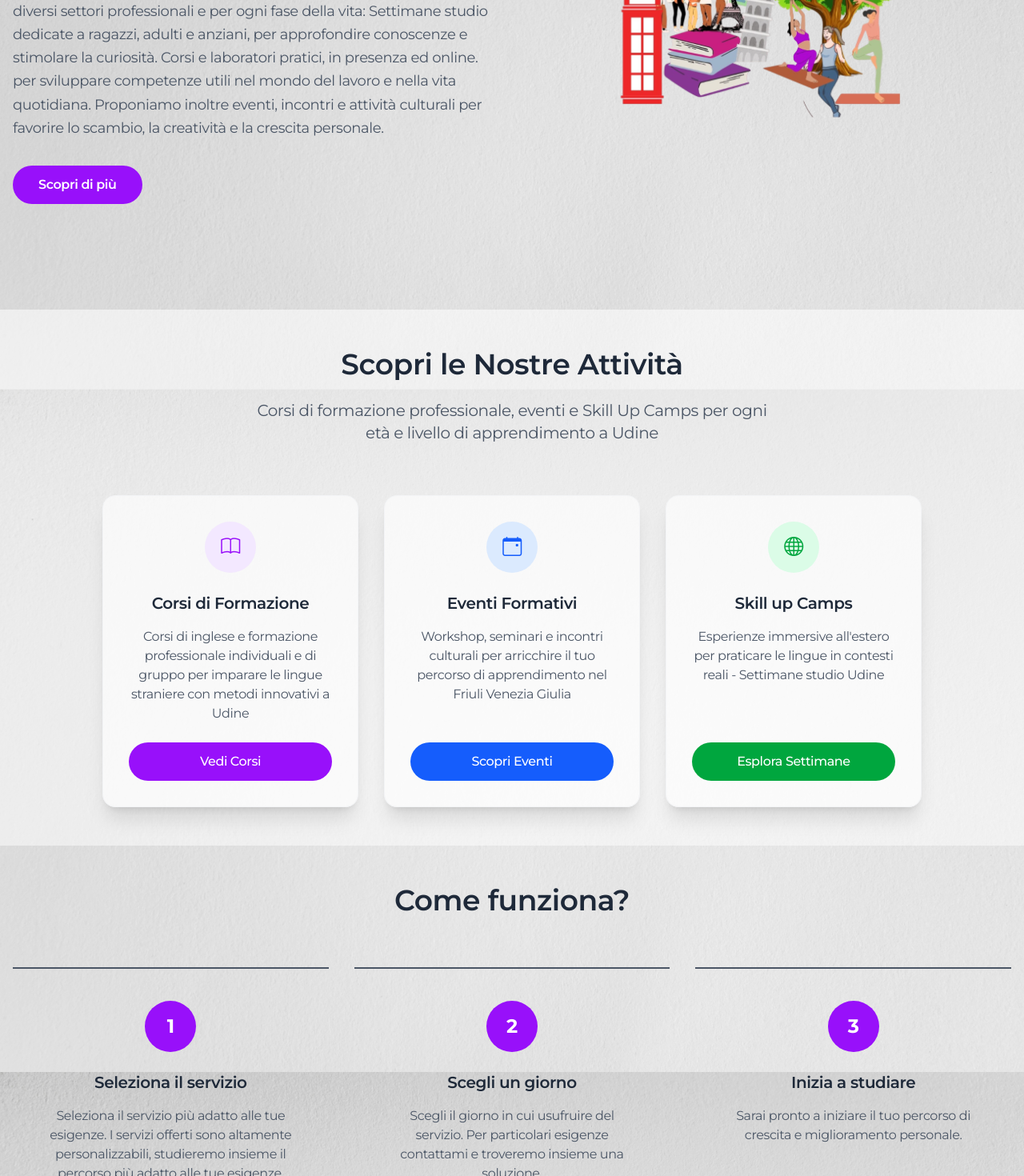
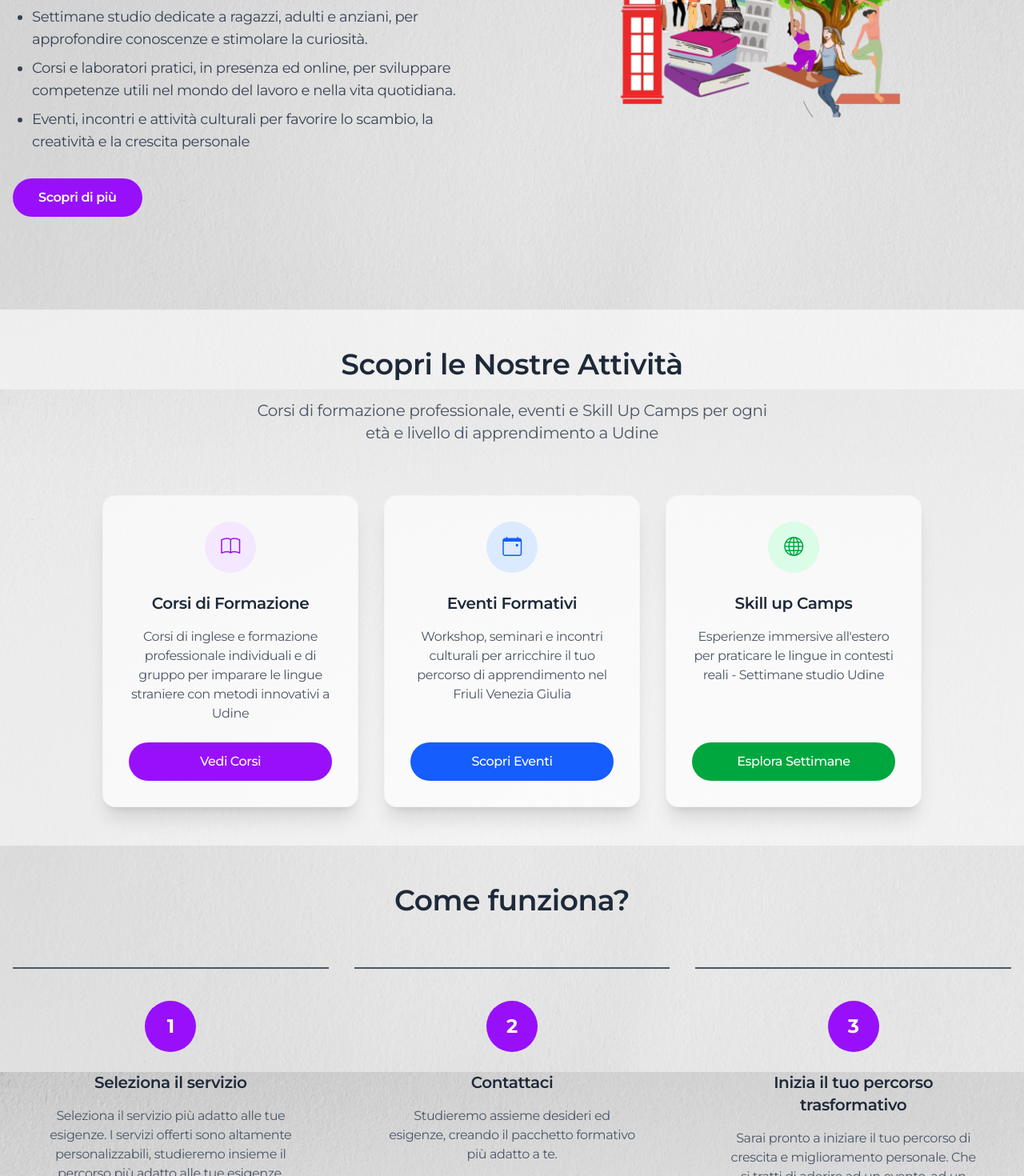
Before and after one commit to jaderdaniotti/ALL-HUB, a React (Vite) app: page / in a window 1280 px wide. Shown: the part 1220-2690 px from the top of the page at 80% size. Built offline with nearby package versions, Linux system fonts and the light colour scheme; a web font is replaced by a local one.

Commit message:
Revise mission and service descriptions in English and Italian translations for clarity and engagement. Introduce bullet points for key offerings and update related components in the home page to reflect these changes.

```diff
--- a/src/locales/en/translation.json
+++ b/src/locales/en/translation.json
@@ -18,8 +18,13 @@
       "cta2": "Contact us now"
     },
     "mission": {
-      "title": "Grow with us, transform your knowledge",
-      "description": "Our educational center was born with the goal of accompanying every person on a path of continuous growth — mental, professional and personal.\nWe offer personalized training paths, designed for different professional sectors and for every phase of life:\nStudy weeks dedicated to young people, adults and elderly, to deepen knowledge and stimulate curiosity.\nPractical courses and workshops, in person and online, to develop skills useful in the world of work and daily life.\nWe also propose events, meetings and cultural activities to promote exchange, creativity and personal growth.",
+      "title": "ENHANCE YOURSELF",
+      "description": "Our educational center was created to accompany every person on a path of continuous growth — mental, professional and personal. We propose:",
+      "points": {
+        "studyWeeks": "Study weeks dedicated to children, adults and seniors, to deepen knowledge and stimulate curiosity.",
+        "courses": "Practical courses and workshops, in-person and online, to develop skills useful for work and everyday life.",
+        "events": "Events, meetings and cultural activities to promote exchange, creativity and personal growth"
+      },
       "cta": "Learn more"
     },
     "services": {
@@ -61,15 +66,15 @@
       "title": "How it works?",
       "step1": {
         "title": "Select the service",
-        "description": "Select the service most suitable for your needs. The services offered are highly customizable, we will study together the path most suitable for your needs."
+        "description": "Select the service that best suits your needs. Our services are highly customizable and we will design together the most suitable path for you."
       },
       "step2": {
-        "title": "Choose a day",
-        "description": "Choose the day you want to use the service. For particular needs, contact me and we will find a solution together."
+        "title": "Contact us",
+        "description": "We will explore your wishes and needs together, creating the most suitable training package for you."
       },
       "step3": {
-        "title": "Start studying",
-        "description": "You will be ready to start your journey of growth and personal improvement."
+        "title": "Start your transformative journey",
+        "description": "You will be ready to start your path of growth and personal improvement. Whether it is joining an event, a workshop or participating in a study week in Italy or Europe, we will be there to support and guide you."
       }
     },
     "finalCta": {
@@ -81,15 +86,15 @@
       "title": "How it works?",
       "step1": {
         "title": "Select the service",
-        "description": "Select the service most suitable for your needs. The services offered are highly customizable, we will study together the path most suitable for your needs."
+        "description": "Select the service that best suits your needs. Our services are highly customizable and we will design together the most suitable path for you."
       },
       "step2": {
-        "title": "Choose a day",
-        "description": "Choose the day you want to use the service. For particular needs, contact me and we will find a solution together."
+        "title": "Contact us",
+        "description": "We will explore your wishes and needs together, creating the most suitable training package for you."
       },
       "step3": {
-        "title": "Start studying",
-        "description": "You will be ready to start your journey of growth and personal improvement."
+        "title": "Start your transformative journey",
+        "description": "You will be ready to start your path of growth and personal improvement. Whether it is joining an event, a workshop or participating in a study week in Italy or Europe, we will be there to support and guide you."
       }
     },
     "newsletter": {
--- a/src/locales/it/translation.json
+++ b/src/locales/it/translation.json
@@ -19,7 +19,12 @@
     },
     "mission": {
       "title": "Cresci con noi, trasforma il tuo sapere",
-      "description": "Il nostro centro educativo nasce con l’obiettivo di accompagnare ogni persona in un percorso di crescita continua — mentale, professionale e personale.\nOffriamo percorsi formativi personalizzati, pensati per diversi settori professionali e per ogni fase della vita:\nSettimane studio dedicate a ragazzi, adulti e anziani, per approfondire conoscenze e stimolare la curiosità.\nCorsi e laboratori pratici, in presenza ed online. per sviluppare competenze utili nel mondo del lavoro e nella vita quotidiana.\nProponiamo inoltre eventi, incontri e attività culturali per favorire lo scambio, la creatività e la crescita personale.",
+      "description": "Il nostro centro educativo nasce con l’obiettivo di accompagnare ogni persona in un percorso di crescita continua — mentale, professionale e personale. Proponiamo:",
+      "points": {
+        "studyWeeks": "Settimane studio dedicate a ragazzi, adulti e anziani, per approfondire conoscenze e stimolare la curiosità.",
+        "courses": "Corsi e laboratori pratici, in presenza ed online, per sviluppare competenze utili nel mondo del lavoro e nella vita quotidiana.",
+        "events": "Eventi, incontri e attività culturali per favorire lo scambio, la creatività e la crescita personale"
+      },
       "cta": "Scopri di più"
     },
     "services": {
@@ -53,12 +58,12 @@
         "description": "Seleziona il servizio più adatto alle tue esigenze. I servizi offerti sono altamente personalizzabili, studieremo insieme il percorso più adatto alle tue esigenze."
       },
       "step2": {
-        "title": "Scegli un giorno",
-        "description": "Scegli il giorno in cui usufruire del servizio. Per particolari esigenze contattami e troveremo insieme una soluzione."
+        "title": "Contattaci",
+        "description": "Studieremo assieme desideri ed esigenze, creando il pacchetto formativo più adatto a te."
       },
       "step3": {
-        "title": "Inizia a studiare",
-        "description": "Sarai pronto a iniziare il tuo percorso di crescita e miglioramento personale."
+        "title": "Inizia il tuo percorso trasformativo",
+        "description": "Sarai pronto a iniziare il tuo percorso di crescita e miglioramento personale. Che si tratti di aderire ad un evento, ad un laboratorio o di partecipare ad una settimana studio in Italia o Europa saremo presenti per sostenerti e guidarti."
       }
     },
     "finalCta": {
@@ -73,12 +78,12 @@
         "description": "Seleziona il servizio più adatto alle tue esigenze. I servizi offerti sono altamente personalizzabili, studieremo insieme il percorso più adatto alle tue esigenze."
       },
       "step2": {
-        "title": "Scegli un giorno",
-        "description": "Scegli il giorno in cui usufruire del servizio. Per particolari esigenze contattami e troveremo insieme una soluzione."
+        "title": "Contattaci",
+        "description": "Studieremo assieme desideri ed esigenze, creando il pacchetto formativo più adatto a te."
       },
       "step3": {
-        "title": "Inizia a studiare",
-        "description": "Sarai pronto a iniziare il tuo percorso di crescita e miglioramento personale."
+        "title": "Inizia il tuo percorso trasformativo",
+        "description": "Sarai pronto a iniziare il tuo percorso di crescita e miglioramento personale. Che si tratti di aderire ad un evento, ad un laboratorio o di partecipare ad una settimana studio in Italia o Europa saremo presenti per sostenerti e guidarti."
       }
     },
     "newsletter": {
--- a/src/pages/home.jsx
+++ b/src/pages/home.jsx
@@ -56,9 +56,14 @@ const Home = () => {
             <h2 className="text-2xl sm:text-3xl md:text-4xl lg:text-5xl font-semibold text-gray-800 mb-4 md:mb-6">
               {t('home.mission.title')}
             </h2>
-            <p className="text-base sm:text-lg text-gray-600 mb-6 md:mb-8 leading-relaxed">
+            <p className="text-base sm:text-lg text-gray-600 mb-4 md:mb-6 leading-relaxed">
               {t('home.mission.description')}
             </p>
+            <ul className="list-disc pl-6 text-base sm:text-lg text-gray-700 space-y-2 mb-6 md:mb-8">
+              <li>{t('home.mission.points.studyWeeks')}</li>
+              <li>{t('home.mission.points.courses')}</li>
+              <li>{t('home.mission.points.events')}</li>
+            </ul>
             <Link
               to="/about"
               className="bg-purple-600 text-white px-6 py-3 md:px-8 md:py-3 rounded-full font-semibold hover:bg-purple-700 transition-colors inline-block text-sm md:text-base"
```
